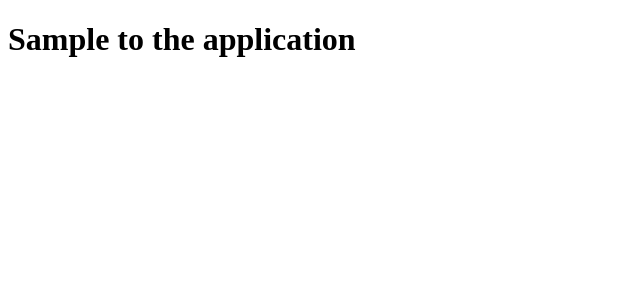
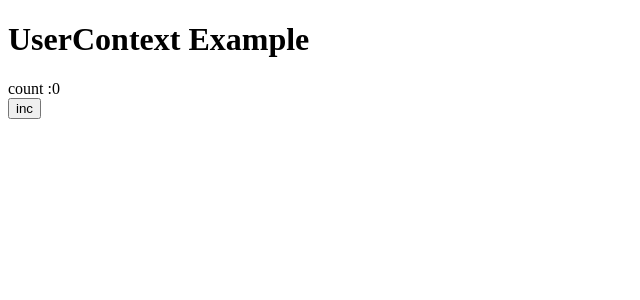
Before and after one commit to sree1411/testing_purpse, a React (Create React App) app: page / in a window 1280 px wide. Shown: the top 300 px of the page, without its empty margins (0-640 px from the left). Built offline with nearby package versions, Linux system fonts and the light colour scheme; the HTML template or start-up script is replaced by a standard one.

Commit message:
creted the useContext

```diff
--- a/src/App.js
+++ b/src/App.js
@@ -1,11 +1,15 @@
 import React from 'react'
-
+import {UserProvider} from './UserContext'
+import SampleComponent from './SampleComponent'
 
 function App() {
   return (
     <div>
 
-      <h1> Sample to the application </h1>
+      <h1> UserContext Example </h1>
+      <UserProvider>
+         <SampleComponent/>
+      </UserProvider>
 
     </div>
   )
--- /dev/null
+++ b/src/SampleComponent.jsx
@@ -0,0 +1,17 @@
+import React from 'react'
+import { UserData} from './UserContext'
+
+const SampleComponent = () => {
+
+    const {count,incBtn} =  UserData()
+
+
+  return (
+      <>
+       <div>count :{count}</div>
+       <button  onClick={incBtn}  > inc</button>
+      </>
+  )
+}
+
+export default SampleComponent
--- /dev/null
+++ b/src/UserContext.js
@@ -0,0 +1,23 @@
+import { createContext, useContext, useState } from "react"
+
+
+const UserContext = createContext()
+
+export const UserProvider = ({children})=>{
+
+    const [count,setCount] = useState(0)
+
+    const incBtn =()=>{
+        setCount(count + 1)
+    }
+
+    return(
+         <>
+           <UserContext.Provider value={{count,incBtn}} >
+                {children}
+           </UserContext.Provider>
+         </>
+    )
+}
+
+export const UserData = ()=>useContext(UserContext)
```
